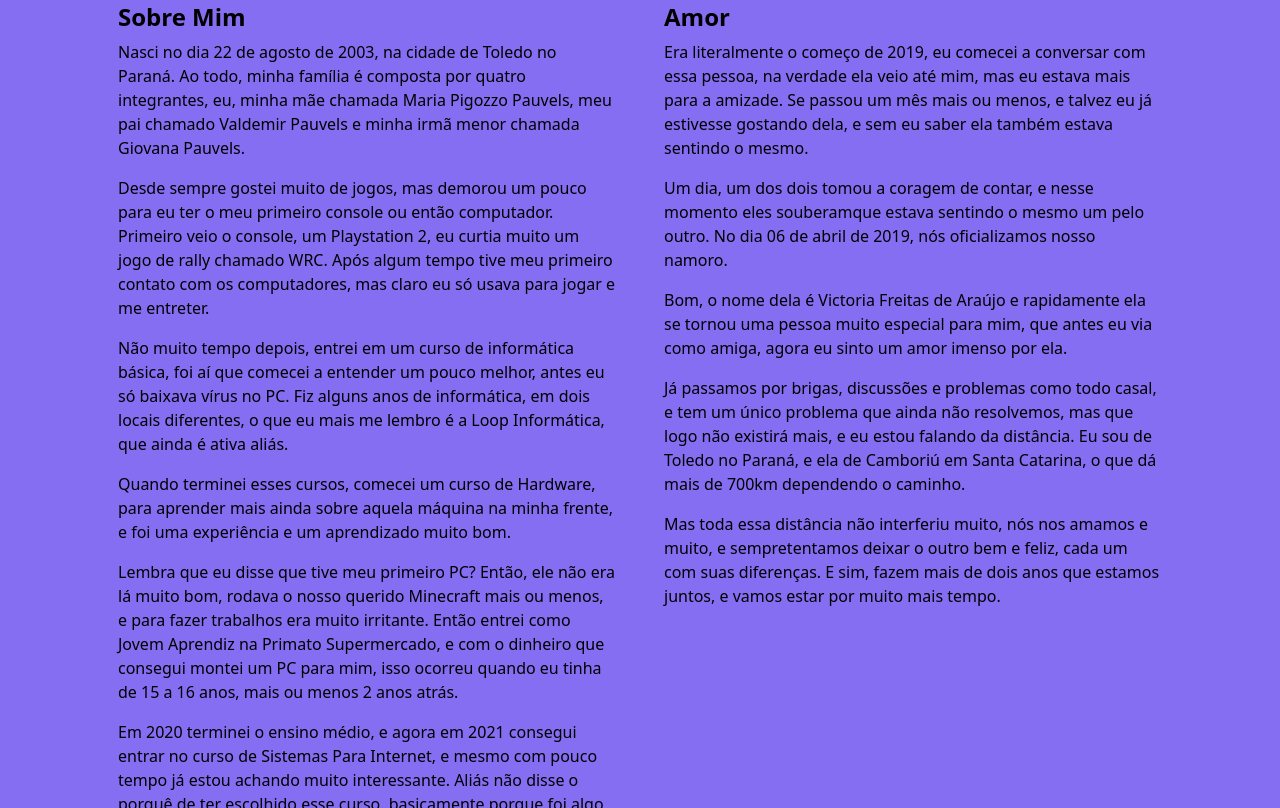
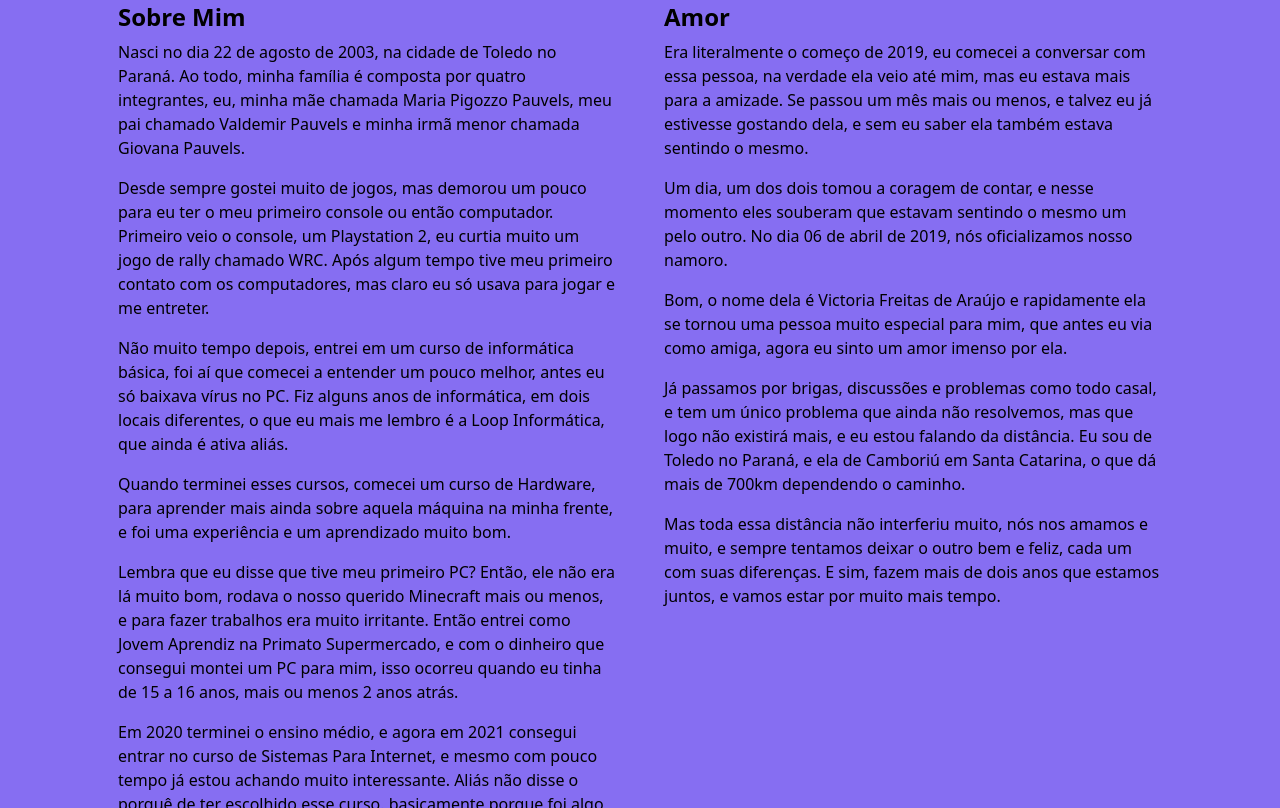
Before and after one commit to mpGustavo06/init, a plain HTML site: page index.html in a window 1280 px wide. Shown: the part 676-1484 px from the top of the page. Drawn offline with nearby package versions, Linux system fonts and the light colour scheme.

Commit message:
Add files via upload

```diff
--- a/index.html
+++ b/index.html
@@ -88,7 +88,7 @@
                         </p>
 
                         <p>
-                            Um dia, um dos dois tomou a coragem de contar, e nesse momento eles souberamque estava sentindo o mesmo um pelo outro. No dia 06 de abril de 2019, nós oficializamos nosso namoro.
+                            Um dia, um dos dois tomou a coragem de contar, e nesse momento eles souberam que estavam sentindo o mesmo um pelo outro. No dia 06 de abril de 2019, nós oficializamos nosso namoro.
                         </p>
 
                         <p>
@@ -100,7 +100,7 @@
                         </p>
 
                         <p>
-                            Mas toda essa distância não interferiu muito, nós nos amamos e muito, e sempretentamos deixar o outro bem e feliz, cada um com suas diferenças. E sim, fazem mais de dois anos que estamos juntos, e vamos estar por muito mais tempo.
+                            Mas toda essa distância não interferiu muito, nós nos amamos e muito, e sempre tentamos deixar o outro bem e feliz, cada um com suas diferenças. E sim, fazem mais de dois anos que estamos juntos, e vamos estar por muito mais tempo.
                         </p>
                     </div>
                     <div class="col-lg-4 mb-5 mb-lg-0">
```
